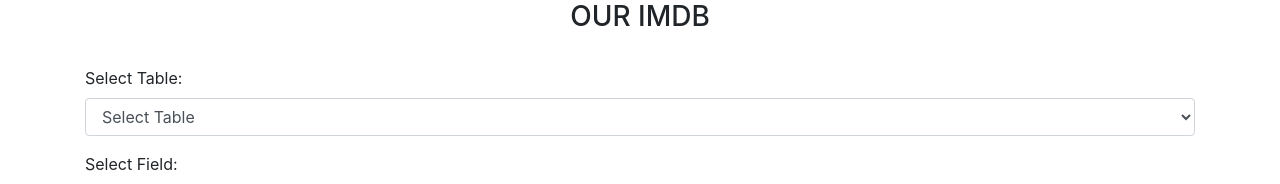
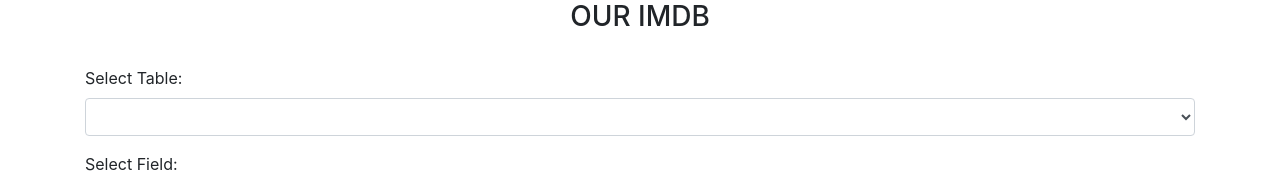
Before and after one commit to cindychi/COSI127-PA2, a PHP site: page /indexFinal.php in a window 1280 px wide. Shown: the part 214-398 px from the top of the page. Run offline with PHP 8.4, Linux system fonts and the light colour scheme; some libraries are stand-ins or nearby versions.

Commit message:
Update indexFinal.php

```diff
--- a/indexFinal.php
+++ b/indexFinal.php
@@ -134,7 +134,7 @@
         <div class="form-group">
             <label for="selectTable">Select Table:</label>
             <select class="form-control" id="selectTable" name="selectTable">
-                <option value="">Select Table</option> <!-- Blank option -->
+                <option value=""></option> <!-- Blank option -->
                 <option value="MotionPicture">MotionPicture</option>
                 <option value="Users">Users</option>
                 <option value="Likes">Likes</option>
```
